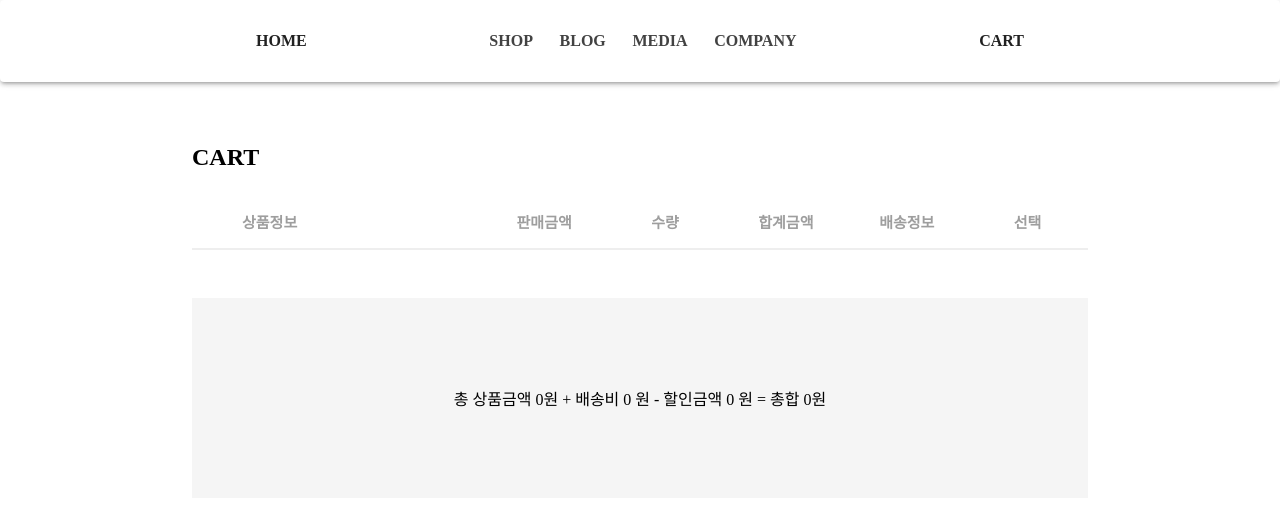
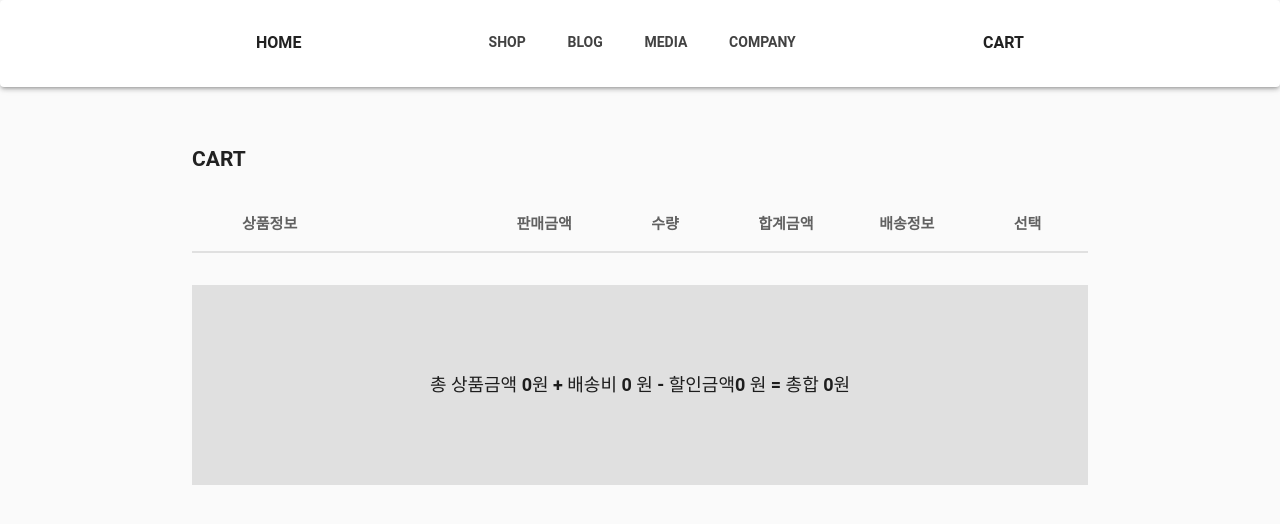
Before and after one commit to lsh58/mobx-market, a React app: page /Cart in a window 1280 px wide. Shown: the top 524 px of the page. Built offline with nearby package versions, Linux system fonts and the light colour scheme.

Commit message:
mui update

```diff
--- a/src/components/BasketTemplate.tsx
+++ b/src/components/BasketTemplate.tsx
@@ -12,15 +12,15 @@ const useStyles = makeStyles((theme: Theme) => ({
       margin: theme.spacing(3, 0),
     },
   },
-  nameTag: {
+  indexTab: {
     width: "100%",
     display: "flex",
     margin: "1rem auto",
     paddingBottom: 16,
-    borderBottom: `2px solid ${theme.palette.grey[200]}`,
+    borderBottom: `2px solid ${theme.palette.primary.light}`,
     fontSize: 15,
     fontWeight: "bold",
-    color: theme.palette.grey[500],
+    color: theme.palette.primary.dark,
     "& span": {
       flex: 1,
       textAlign: "center",
@@ -48,7 +48,7 @@ const BasketTemplate = ({
   return (
     <div className={classes.root}>
       <h2>CART</h2>
-      <div className={classes.nameTag}>
+      <div className={classes.indexTab}>
         <span>상품정보</span>
         <span>판매금액</span>
         <span>수량</span>
--- a/src/components/EditItem.tsx
+++ b/src/components/EditItem.tsx
@@ -14,8 +14,12 @@ const useStyles = makeStyles((theme: Theme) => ({
     display: "flex",
     justifyContent: "center",
     "& input": {
+      border:'none',
+      borderBottom:'1px solid #333',
+      textAlign:'center',
+      background:'none',
       outlineStyle: "none",
-      width: "50%",
+      width: "30%",
       height: 25,
     },
   },
@@ -28,10 +32,11 @@ const useStyles = makeStyles((theme: Theme) => ({
     },
     "& button:nth-of-type(2)": {
       marginLeft: "0.5rem",
-    },
+    },//값이 추가될경우를 고려
   },
+
   editBtn: {
-    background: "linear-gradient(45deg, #2196F3 30%, #21CBF3 90%)",
+    background: theme.palette.primary.main,
     borderRadius: 3,
     border: 0,
     color: "white",
@@ -39,7 +44,7 @@ const useStyles = makeStyles((theme: Theme) => ({
     padding: theme.spacing(0, 1),
   },
   cancelBtn: {
-    background: "linear-gradient(45deg, #FE6B8B 30%, #FF8E53 90%)",
+    background: theme.palette.secondary.light,
     borderRadius: 3,
     border: 0,
     color: "white",
@@ -77,6 +82,12 @@ const EditItem: React.FC<ShopItemProps> = observer(
       setName("");
       setPrice("");
     };
+    const onCancel = (e: React.MouseEvent<HTMLButtonElement, MouseEvent>) => {
+      e.preventDefault();
+      setIsChange(false);
+      setName("");
+      setPrice("");
+    }
 
     return (
       <>
@@ -122,7 +133,7 @@ const EditItem: React.FC<ShopItemProps> = observer(
               </Button>
               <Button
                 size='small'
-                onClick={onSubmit}
+                onClick={onCancel}
                 className={classes.cancelBtn}
               >
                 취소
--- a/src/components/EditItemList.tsx
+++ b/src/components/EditItemList.tsx
@@ -13,7 +13,15 @@ const useStyles = makeStyles((theme: Theme) => ({
     width: "70%",
     margin: theme.spacing(3, "auto"),
     marginTop: 143,
-    "& ul li": {
+  },
+  indexTab: {
+    ...theme.typography.h6,
+    border: "none",
+    background: theme.palette.primary.dark,
+    color: "white",
+  },
+  editList: {
+    "& li": {
       listStyle: "none",
       display: "flex",
       height: 50,
@@ -21,13 +29,8 @@ const useStyles = makeStyles((theme: Theme) => ({
       alignItems: "center",
       borderBottom: "none",
       fontWeight: "bold",
-      "&:first-of-type": {
-        border: "none",
-        background: "linear-gradient(45deg, #2196F3 30%, #21CBF3 90%)",
-        color: "white",
-      },
       "&:nth-child(n+2):hover": {
-        background: theme.palette.grey[200],
+        background: theme.palette.primary.light,
       },
       "&:last-of-type": {
         borderBottom: "2px solid #eee",
@@ -65,8 +68,8 @@ const EditItemList: React.FC = observer(() => {
           HOME
         </Button>
       </NavLink>
-      <ul>
-        <li>
+      <ul className={classes.editList}>
+        <li className={classes.indexTab}>
           <span>상품정보</span>
           <span>가격</span>
           <div className={classes.btnSpace}></div>
--- a/src/components/ShopItem.tsx
+++ b/src/components/ShopItem.tsx
@@ -1,6 +1,6 @@
 import React from "react";
 import { makeStyles, Theme } from "@material-ui/core/styles"; // styles 기능 추가
-import { Typography, Grid } from "@material-ui/core";
+import { Typography, Grid, IconButton } from "@material-ui/core";
 import ShoppingCartIcon from "@material-ui/icons/ShoppingCart";
 import RemoveShoppingCartIcon from "@material-ui/icons/RemoveShoppingCart";
 import { ProductItem } from "../models";
@@ -9,7 +9,7 @@ import { observer } from "mobx-react";
 const useStyles = makeStyles((theme: Theme) => ({
   // style 요소 선언
   shopItem: {
-    background: theme.palette.grey[200],
+    background: theme.palette.primary.light,
     padding: theme.spacing(2),
     height: 200,
     position: "relative",
@@ -18,7 +18,7 @@ const useStyles = makeStyles((theme: Theme) => ({
     position: "absolute",
     top: 16,
     right: 16,
-    color: theme.palette.grey[600],
+    color: theme.palette.primary.dark,
     border: "none",
     outlineStyle: "none",
     cursor: "pointer",
@@ -32,19 +32,9 @@ const useStyles = makeStyles((theme: Theme) => ({
     "& h6": {
       fontSize: 14,
       fontWeight: 500,
-      color: theme.palette.grey[900],
+      color: theme.palette.primary.dark,
     },
     "& .price": {
-      fontWeight: "bold",
-    },
-  },
-  nameWrapper: {
-    display: "flex",
-    "& input": {
-      width: "100%",
-    },
-    "& button": {
-      background: theme.palette.grey[200],
       fontWeight: "bold",
     },
   },
@@ -62,7 +52,8 @@ const ShopItem: React.FC<ShopItemProps> = observer(
     return (
       <Grid item lg={3} md={4} sm={4} xs={12}>
         <div className={classes.shopItem}>
-          <button
+          <IconButton
+            size="small"
             className={classes.cart}
             onClick={() => {
               onPut(item.id);
@@ -70,14 +61,14 @@ const ShopItem: React.FC<ShopItemProps> = observer(
             }}
           >
             {item.isInCart === false ? (
-              <ShoppingCartIcon></ShoppingCartIcon>
+              <ShoppingCartIcon color="primary"></ShoppingCartIcon>
             ) : (
-              <RemoveShoppingCartIcon></RemoveShoppingCartIcon>
+              <RemoveShoppingCartIcon color="secondary"></RemoveShoppingCartIcon>
             )}
-          </button>
+          </IconButton>
         </div>
         <div className={classes.textWrapper}>
-          <div className={classes.nameWrapper}>
+          <div>
             <Typography variant='h6'>{item.name}</Typography>
           </div>
           <Typography className='price' variant='body1'>
--- a/src/components/SuperMarketTemplate.tsx
+++ b/src/components/SuperMarketTemplate.tsx
@@ -11,12 +11,12 @@ const useStyles = makeStyles((theme: Theme) => ({
   },
   category: {
     width: "50%",
-    margin: "2rem auto 0",
+    margin: theme.spacing(0,'auto'),
     display: "flex",
     justifyContent: "space-between",
     "& a": {
       textDecoration: "none",
-      color: theme.palette.grey[800],
+      color: theme.palette.primary.dark,
       fontWeight: "bold",
     },
   },
--- a/src/components/TotalPrice.tsx
+++ b/src/components/TotalPrice.tsx
@@ -6,13 +6,17 @@ import { makeStyles, Theme } from "@material-ui/core/styles"; // styles 기능
 const useStyles = makeStyles((theme: Theme) => ({
   // style 요소 선언
   root: {
+    ...theme.typography.h6,
     width: "100%",
     height: 200,
-    margin: "2rem auto",
-    background: theme.palette.grey[100],
+    margin: theme.spacing(2, "auto"),
+    background: theme.palette.primary.light,
     display: "flex",
     alignItems: "center",
     justifyContent: "center",
+    "& b": {
+      fontWeight: "bold",
+    },
   },
 }));
 
@@ -22,8 +26,8 @@ const TotalPrice: React.FC = () => {
   return useObserver(() => (
     <div className={classes.root}>
       <p>
-        {/* 임시계산값 */}총 상품금액 {market.total}원 + 배송비 0 원 - 할인금액
-        0 원 = 총합 {market.total}원
+        {/* 임시계산값 */}총 상품금액 <b>{market.total}</b>원 <b>+</b> 배송비 <b>0</b> 원 <b>-</b> 할인금액
+        <b>0</b> 원 <b>=</b> 총합 <b>{market.total}</b>원
       </p>
     </div>
   ));
--- a/src/consts/theme.ts
+++ b/src/consts/theme.ts
@@ -6,10 +6,10 @@ import { ThemeOptions } from '@material-ui/core/styles/createMuiTheme'
 
 const themeOptions: ThemeOptions = {
   palette: {
-    primary: colors.blue,
+    primary: colors.grey,
     secondary: colors.pink,
     background: {
-      default: colors.grey[200]
+      default: colors.grey[50],
     }
   },
   typography: {
--- a/src/index.tsx
+++ b/src/index.tsx
@@ -5,12 +5,14 @@ import App from './App';
 import MarketStore from './stores/market';
 import { ThemeProvider } from "@material-ui/styles";
 import theme from './consts/theme';
+import CssBaseline from '@material-ui/core/CssBaseline';
 
 const market = new MarketStore();
 
 ReactDOM.render(
   <Provider market={market}>
     <ThemeProvider theme={theme}>
+      <CssBaseline/>
       <App />
     </ThemeProvider>
   </Provider>,
```
